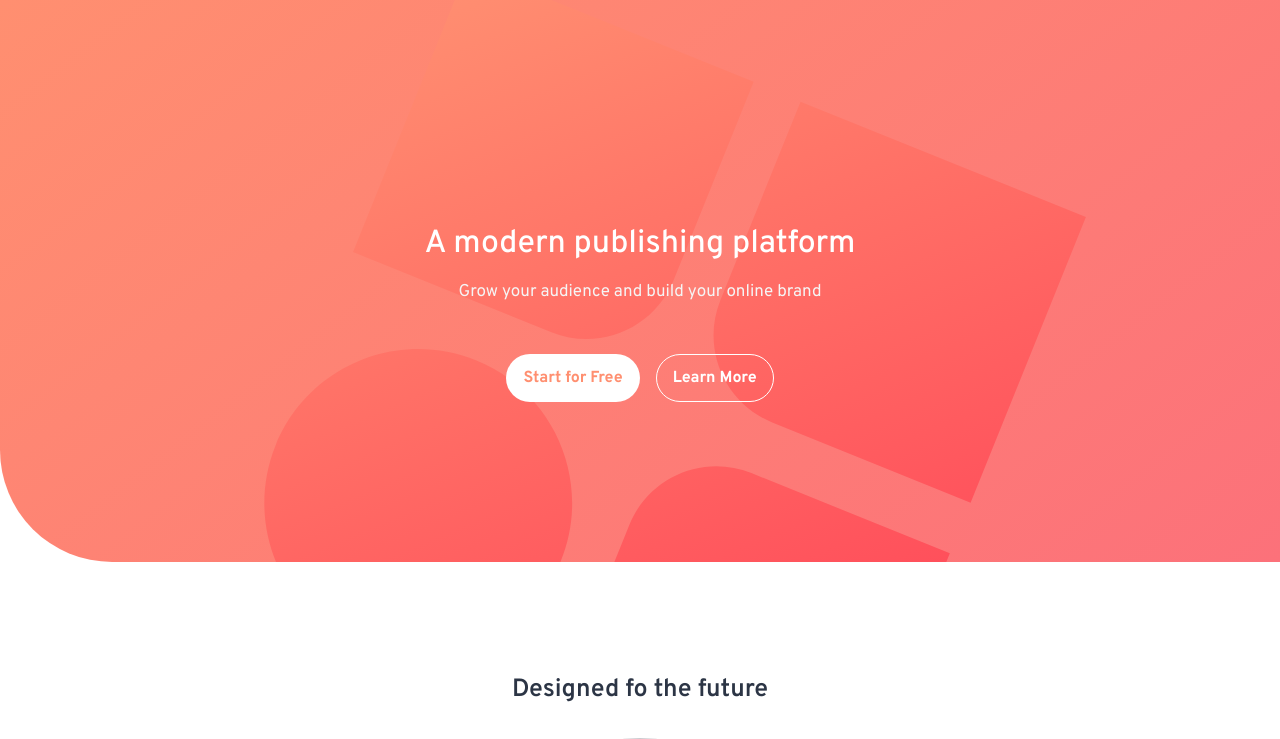
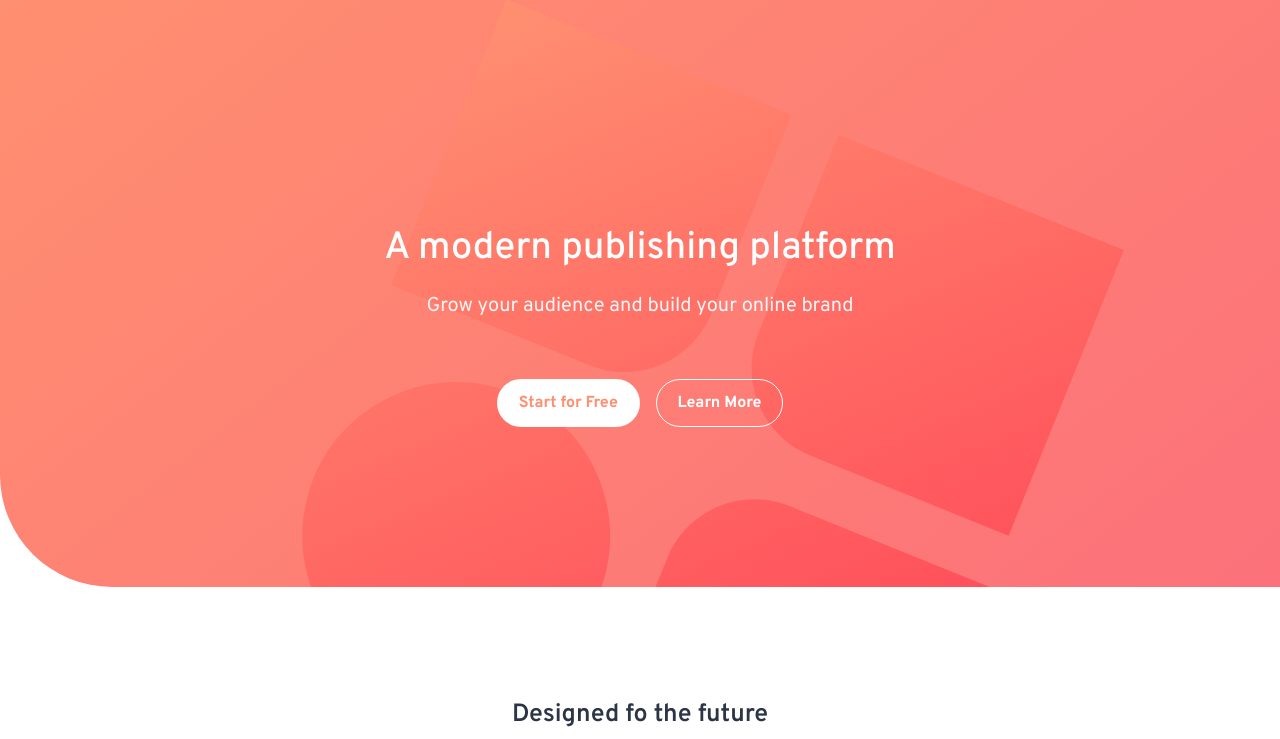
Before and after one commit to cendyz/reactTodo, a React (Vite) app: page / in a window 1280 px wide. Shown: the top 739 px of the page. Built offline with nearby package versions, Linux system fonts and the light colour scheme.

Commit message:
grid update

```diff
--- a/src/components/Header/header.scss
+++ b/src/components/Header/header.scss
@@ -1,6 +1,6 @@
 .header {
 	position: relative;
-	top: 0;
+	grid-row: 1/3;
 	padding: 14em 0 10em;
 	font-family: 'Overpass', sans-serif;
 	text-align: center;
@@ -18,24 +18,26 @@
 .header-title {
 	padding: 0 1.3em;
 	color: var(--white-text);
+	font-size: 3.8rem;
 	font-weight: 500;
 }
 
 .header-text {
 	margin: 1em 0 3em;
-	padding: 0 1.8em;
+	padding: 0 2.3em;
 	color: whitesmoke;
-	font-size: 1.7rem;
+	font-size: 2rem;
 }
 
 .btns {
 	display: flex;
 	justify-content: center;
+	align-items: center;
 	column-gap: 1em;
 }
 
 .btn {
-	padding: 0.8em 1em;
+	padding: 0.8em 1.3em;
 	background-color: white;
 	border-radius: 2em;
 	font-size: 1.6rem;
@@ -52,8 +54,8 @@
 
 .img {
 	position: absolute;
-	left: 37%;
-	top: 40%;
+	left: 40%;
+	top: 44%;
 	scale: 3.5;
 	max-width: 355px;
 	opacity: 1;
--- a/src/components/Nav/NavMobile/NavMobile.jsx
+++ b/src/components/Nav/NavMobile/NavMobile.jsx
@@ -5,7 +5,7 @@ import hamburgerIcon from '../../../images/icon-hamburger.svg'
 import closeMenuIcon from '../../../images/icon-close.svg'
 
 import NavMobileMenu from './NavMobileMenu'
-import './navMobileAndMenu.scss'
+import './navMobile.scss'
 
 const NavMobile = () => {
 	const [open, setOpen] = useState(false)
--- /dev/null
+++ b/src/components/Nav/NavMobile/NavMobile.scss
@@ -0,0 +1,66 @@
+.nav-mobile,
+.mobile-link-box,
+.mobile-inner-link-box,
+.login-box,
+.main-link {
+	display: flex;
+}
+
+.nav-mobile {
+	grid-row: 1/2;
+	display: grid;
+	grid-template-columns: 1fr 1fr;
+	grid-template-rows: auto auto;
+	padding: 4em 1.5em 0;
+	z-index: 100;
+}
+
+.nav-mobile-logo {
+	grid-column: 1/2;
+}
+
+.mobile-hamburger {
+	grid-column: 2/3;
+	display: block;
+	margin-left: auto;
+}
+
+
+.mobile-title {
+	padding: 0 0.5em;
+}
+
+.arrow-img {
+	transition: transform 0.2s;
+}
+
+.rotated {
+	animation: letsRotate 0.2s forwards;
+}
+.no-rotated {
+	animation: letsBack 0.2s forwards;
+}
+
+@keyframes letsRotate {
+	from {
+		transform: rotate(0deg);
+	}
+	to {
+		transform: rotate(180deg);
+	}
+}
+
+@keyframes letsBack {
+	from {
+		transform: rotate(180deg);
+	}
+	to {
+		transform: rotate(0deg);
+	}
+}
+
+@media (min-width: 992px) {
+	.nav-mobile {
+		display: none;
+	}
+}
--- a/src/components/Nav/NavMobile/NavMobileMenu.jsx
+++ b/src/components/Nav/NavMobile/NavMobileMenu.jsx
@@ -1,5 +1,6 @@
 import { useState, useEffect } from 'react'
 import { nanoid } from 'nanoid'
+import './navMobileMenu.scss'
 
 import { mobileMenuData, mobileInnerMenu } from '../../../data'
 import redArrow from '../../../images/icon-arrow-dark.svg'
@@ -9,6 +10,7 @@ const NavMobileMenu = ({ firstOpen }) => {
 	const [openedItems, setOpenedItems] = useState(new Set())
 	const [closedItems, setClosedItems] = useState(new Set())
 	const [hasOpened, setHasOpened] = useState(false)
+	console.log(openedItems);
 
 	useEffect(() => {
 		if (!firstOpen) {
--- a/src/components/Nav/NavMobile/navMobileAndMenu.scss
+++ b/src/components/Nav/NavMobile/NavMobileMenu.scss
@@ -1,26 +1,3 @@
-.nav-mobile,
-.mobile-link-box,
-.mobile-inner-link-box,
-.login-box,
-.main-link {
-	display: flex;
-}
-
-.mobile-link-box,
-.mobile-inner-link-box,
-.login-box,
-.main-link {
-	align-items: center;
-}
-
-.nav-mobile {
-	position: absolute;
-	width: 100%;
-	padding: 4em 1.5em 0;
-	justify-content: space-between;
-	z-index: 100;
-}
-
 .mobile-menu,
 .mobile-inner-link-box {
 	border-radius: 0.5em;
@@ -34,29 +11,35 @@
 	font-weight: 500;
 }
 
+.mobile-link-box,
+.mobile-inner-link-box,
+.login-box,
+.main-link {
+	align-items: center;
+}
+
 .mobile-inner-link-box,
 .login-box {
 	flex-direction: column;
 }
 
+.mobile-link-box {
+	justify-content: center;
+	flex-wrap: wrap;
+}
+
 .mobile-menu {
 	display: grid;
 	row-gap: 1.5em;
-	position: absolute;
-	width: calc(100% - 3em);
+	grid-column: 1/3;
 	padding: 2.5em;
-	top: 137%;
+	margin-top: 2.6em;
 	background-color: white;
 	font-family: 'Overpass', sans-serif;
-	z-index: 100;
+	z-index: 110;
 	-webkit-box-shadow: 0px 0px 24px 0px rgba(167, 167, 167, 1);
 	-moz-box-shadow: 0px 0px 24px 0px rgba(167, 167, 167, 1);
 	box-shadow: 0px 0px 24px 0px rgba(167, 167, 167, 1);
-}
-
-.mobile-link-box {
-	justify-content: center;
-	flex-wrap: wrap;
 }
 
 .mobile-inner-link-box {
@@ -70,10 +53,6 @@
 
 .mobile-link {
 	color: rgb(29, 29, 95);
-}
-
-.mobile-title {
-	padding: 0 0.5em;
 }
 
 .login-box {
@@ -96,38 +75,3 @@
 .sign-link {
 	color: var(--white-text);
 }
-
-.arrow-img {
-	transition: transform 0.2s;
-}
-
-.rotated {
-	animation: letsRotate 0.2s forwards;
-}
-.no-rotated {
-	animation: letsBack 0.2s forwards;
-}
-
-@keyframes letsRotate {
-	from {
-		transform: rotate(0deg);
-	}
-	to {
-		transform: rotate(180deg);
-	}
-}
-
-@keyframes letsBack {
-	from {
-		transform: rotate(180deg);
-	}
-	to {
-		transform: rotate(0deg);
-	}
-}
-
-@media (min-width: 992px) {
-	.nav-mobile {
-		display: none;
-	}
-}
--- a/src/sass/style.scss
+++ b/src/sass/style.scss
@@ -21,6 +21,16 @@ body {
 	font-family: 'Overpass', sans-serif;
 	font-family: 'Ubuntu', serif;
 	background-color: white;
+}
+
+#root {
+	display: grid;
+	grid-row: repeat(auto);
+	grid-column: 1;
+}
+
+.header, .nav-mobile, .main, .footer {
+	grid-column: 1/-1;
 }
 
 // - Mobile: 375px
```
Also changed, not shown: 16 other files (tests, documents, lock files or other folders).
